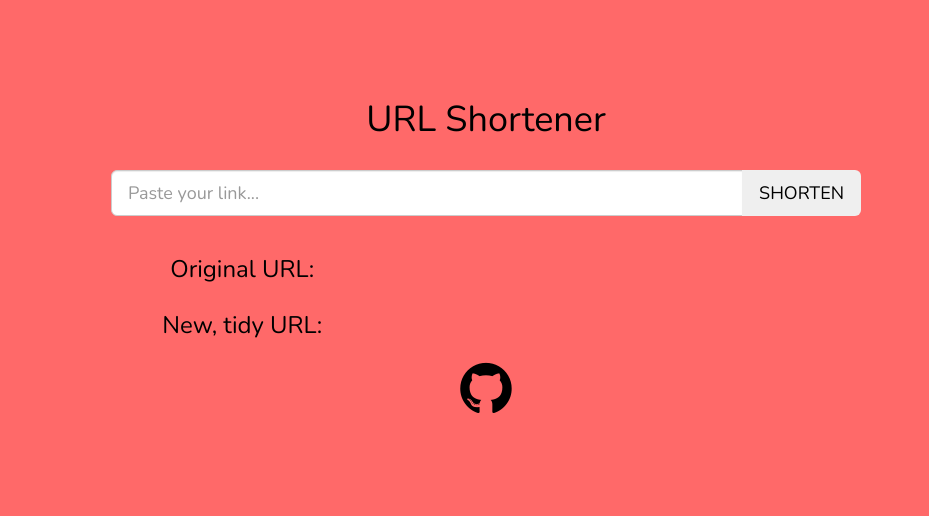
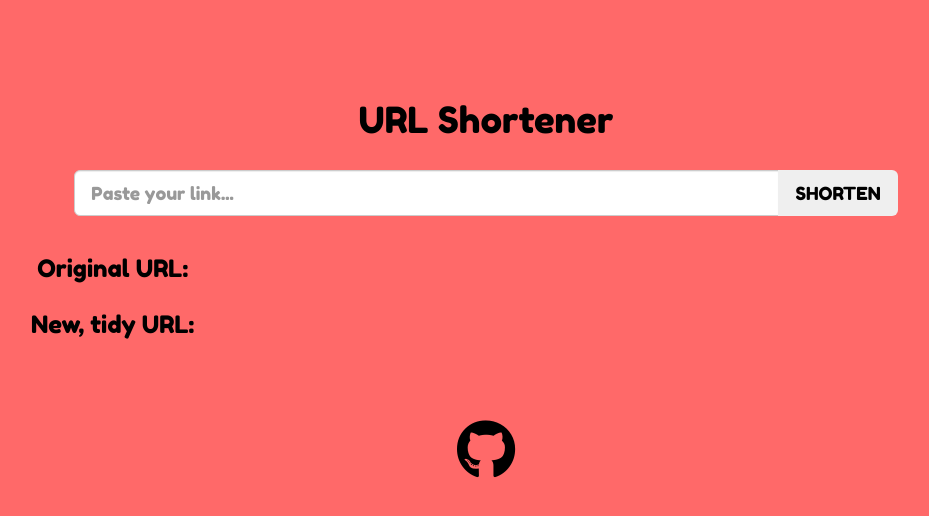
Before and after one commit to abvita/url-shortener-v2, an Angular app: page / in a window 1280 px wide. Shown: the top 516 px of the page, without its empty margins (154-1083 px from the left). Built offline with nearby package versions, Linux system fonts and the light colour scheme.

Commit message:
updated styles, favicon, build script

```diff
--- a/package.json
+++ b/package.json
@@ -4,7 +4,7 @@
   "scripts": {
     "ng": "ng",
     "start": "ng serve",
-    "build": "ng build && node server.js",
+    "build": "ng build --watch",
     "test": "ng test",
     "lint": "ng lint",
     "e2e": "ng e2e"
--- a/src/app/app.component.html
+++ b/src/app/app.component.html
@@ -1,4 +1,4 @@
-<div class="container">
+<div class="container" [ngClass]="bgColor">
   <h1>URL Shortener</h1>
   <div class="row">
     <div class="col-md-8 col-md-offset-2 col-centered">
@@ -11,7 +11,7 @@
     </div>
   </div>
   <div class="row orig">
-    <div class="col-md-3 col-md-offset-2">
+    <div class="col-md-3 col-md-offset-1">
         <h3>Original URL:</h3>
     </div>
     <div class="col-md-5">
@@ -19,16 +19,16 @@
     </div>
   </div>
   <div class="row">
-    <div class="col-md-3 col-md-offset-2">
+    <div class="col-md-3 col-md-offset-1">
         <h3>New, tidy URL:</h3>
     </div>
-    <div class="col-md-5">
-      <h3>{{ urlData.short }}</h3>
+    <div class="col-md-6">
+        <a id="shortlink" href="{{urlData.short}}" target="_blank"><h3>{{ urlData.short }}  <i *ngIf="urlData.short.length > 0" class="fas fa-external-link-alt"></i></h3></a>
     </div>
   </div>
   <div class="row justify-content-center" id="git">
     <div class="col">
-      <a href="https://github.com/abvita/url-shortener"><i class="fa fa-github" aria-hidden="true"></i></a>
+      <a href="https://github.com/abvita/url-shortener" target="_blank"><i class="fab fa-github"></i></a>
     </div>
   </div>
 </div>
--- a/src/index.html
+++ b/src/index.html
@@ -7,8 +7,9 @@
   <title>URL Shortener</title>
   <!-- Font -->
   <link href='https://fonts.googleapis.com/css?family=Nunito' rel='stylesheet' type='text/css'>
+  <link href="https://fonts.googleapis.com/css?family=Fredoka+One" rel="stylesheet">
   <!-- Font Awsome -->
-    <link href="https://maxcdn.bootstrapcdn.com/font-awesome/4.7.0/css/font-awesome.min.css" rel="stylesheet">
+  <link rel="stylesheet" href="https://use.fontawesome.com/releases/v5.5.0/css/all.css" integrity="sha384-B4dIYHKNBt8Bc12p+WXckhzcICo0wtJAoU8YZTY5qE0Id1GSseTk6S+L3BlXeVIU" crossorigin="anonymous">
   <!-- Bootstrap -->
   <link rel="stylesheet" href="https://maxcdn.bootstrapcdn.com/bootstrap/3.3.6/css/bootstrap.min.css">
   <meta charset="utf-8">
--- a/src/styles.scss
+++ b/src/styles.scss
@@ -2,21 +2,29 @@
     outline: 0 !important;
   }
 
+a {
+    color: grey;
+}
+
   html,
   body {
-    height: 100%;
+    margin: 0;
+    min-height: 100%;
     transition: all 1000ms linear;
   }
 
   body {
     color: black;
     text-align: center;
-    font-family: 'Nunito', sans-serif;
+    font-family: 'Fredoka One', cursive;
     background: #FF6969;
   }
 
   .container {
-    margin-top: 80px;
+    padding-top: 80px;
+    height:100vh;
+    width:100%;
+    transition: all 1000ms linear;
   }
 
   .input-group {
@@ -26,6 +34,10 @@
 
   .orig {
     word-wrap: break-word;
+  }
+
+  #git {
+    padding-top: 60px;
   }
 
   #git a{
```
Also changed, not shown: 1 other file (tests, documents, lock files or other folders).
